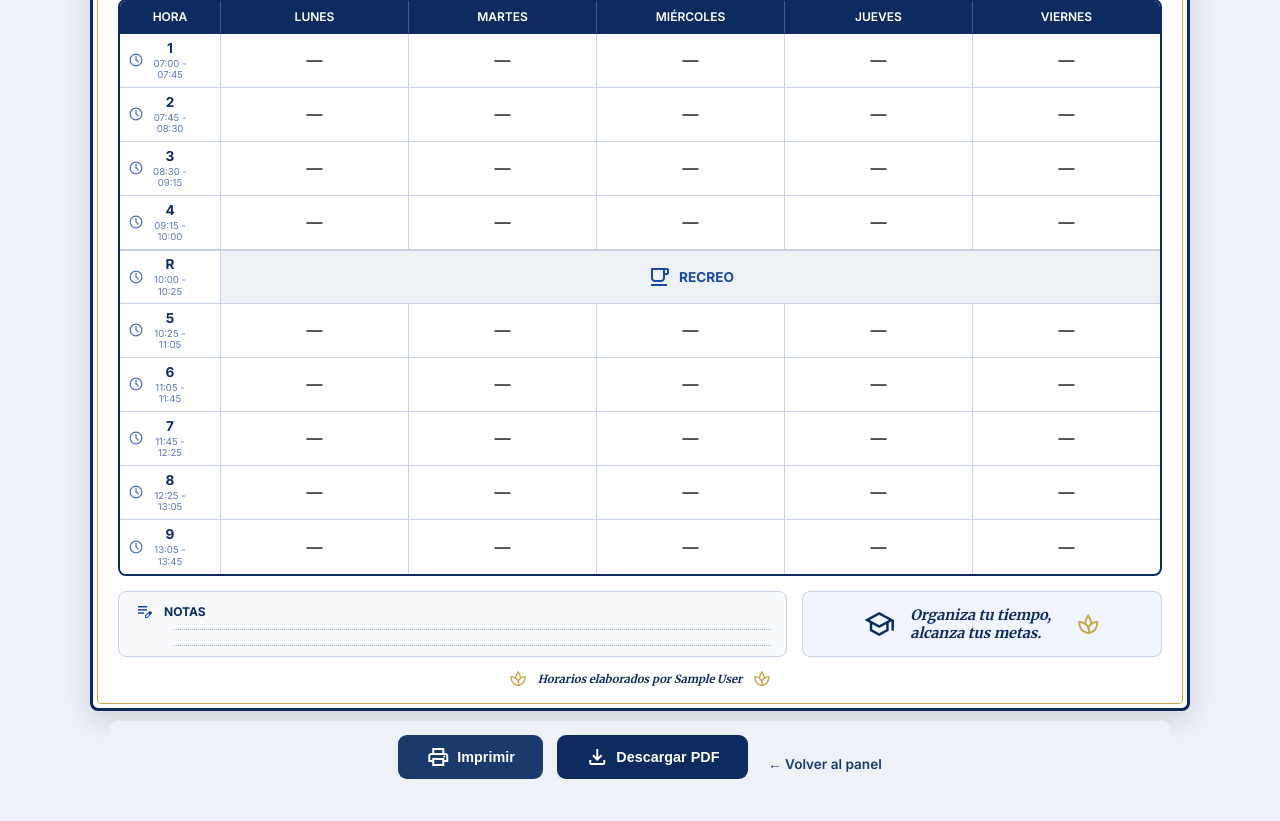
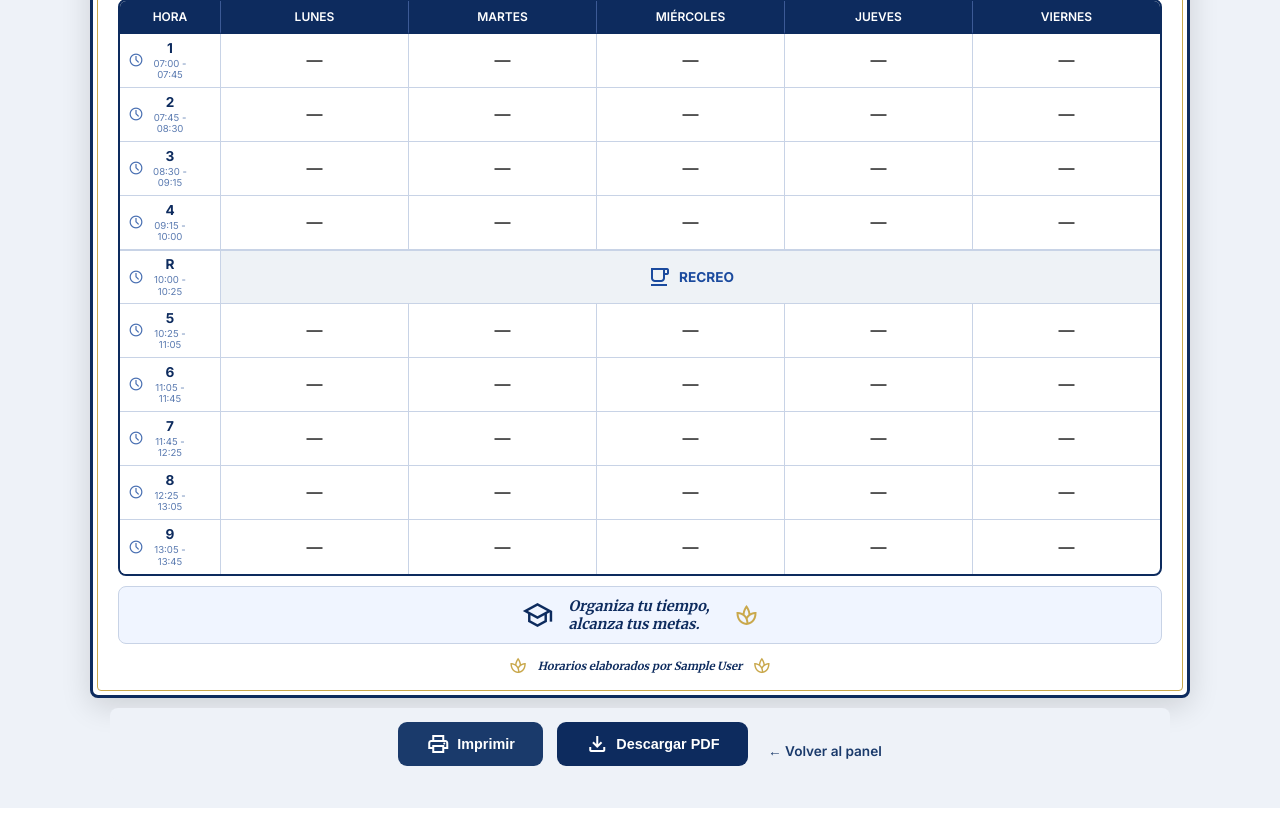
Before and after one commit to anthhouh/Geocampus, a Django app: page /imprimir-horario/ in a window 1280 px wide. Shown: the part 232-1053 px from the top of the page. Run offline with Django 5.2, Linux system fonts and the light colour scheme; a user stored in the database is signed in; tables that the repository leaves empty hold one stand-in row (values such as "Sample post"); parts of the project's set-up code (start-up, migrations or seed data) failed here and were passed over; some libraries are stand-ins or nearby versions.

```diff
--- a/horarios/templates/horarios/imprimir_horario.html
+++ b/horarios/templates/horarios/imprimir_horario.html
@@ -256,31 +256,10 @@
         /* ── BOTTOM ─── */
         .bottom-section {
             display: flex;
-            justify-content: space-between;
-            margin-top: 15px;
+            justify-content: center;
+            margin-top: 10px;
             gap: 15px;
         }
-        .notes-box {
-            display: flex;
-            align-items: flex-start;
-            gap: 10px;
-            flex: 2;
-            border: 1px solid #c8d3e6;
-            border-radius: 8px;
-            padding: 10px 15px;
-            background: #f8fafc;
-        }
-        .notes-box .material-symbols-outlined { color: #1a4a9e; font-size: 20px; }
-        .notes-title { font-weight: 700; color: #0d2b5e; font-size: 0.75rem; margin-top: 2px; }
-        .notes-lines {
-            flex: 1;
-            margin-left: 10px;
-            display: flex;
-            flex-direction: column;
-            gap: 15px;
-            padding-top: 10px;
-        }
-        .notes-lines .line { border-bottom: 1px dotted #9ab0d6; }
 
         .motto-box {
             display: flex;
@@ -335,9 +314,24 @@
         .back-link { color: #1a3a6b; font-weight: 600; text-decoration: none; font-size: 0.85rem; margin-left: 16px; }
 
         @media print {
-            html, body { background: white; padding: 0; }
+            html, body { background: white; padding: 0; margin: 0; min-height: auto; }
             .print-btn-wrapper { display: none; }
-            .print-page { box-shadow: none; max-width: 100%; border-radius: 0; }
+            .print-page { box-shadow: none; max-width: 100%; border: none; padding: 2px; }
+            .inner-border { padding: 5px; }
+            table { page-break-inside: avoid; }
+            tr, td, th { page-break-inside: avoid; }
+            tbody td { height: 40px; padding: 2px; }
+            .block { min-height: 34px; padding: 2px 4px; gap: 4px; }
+            .block strong { font-size: 0.65rem; }
+            .block small { font-size: 0.55rem; }
+            .header { margin-bottom: 5px; }
+            .header-school-text h1 { font-size: 1rem; }
+            .header-logo-left img { max-height: 60px !important; }
+            .header-logo-right img { max-height: 70px !important; }
+            .header-title h2 { font-size: 1.3rem !important; }
+            .info-bar { padding: 5px 0; margin-bottom: 5px; }
+            .bottom-section { margin-top: 5px; }
+            .page-footer { margin-top: 5px; }
         }
     </style>
 </head>
@@ -471,16 +465,6 @@
 
         <!-- BOTTOM -->
         <div class="bottom-section">
-            <div class="notes-box">
-                <span class="material-symbols-outlined">edit_note</span>
-                <div style="flex:1;">
-                    <div class="notes-title">NOTAS</div>
-                    <div class="notes-lines">
-                        <div class="line"></div>
-                        <div class="line"></div>
-                    </div>
-                </div>
-            </div>
             <div class="motto-box">
                 <span class="material-symbols-outlined">school</span>
                 <p class="motto-text">Organiza tu tiempo,<br>alcanza tus metas.</p>
```
